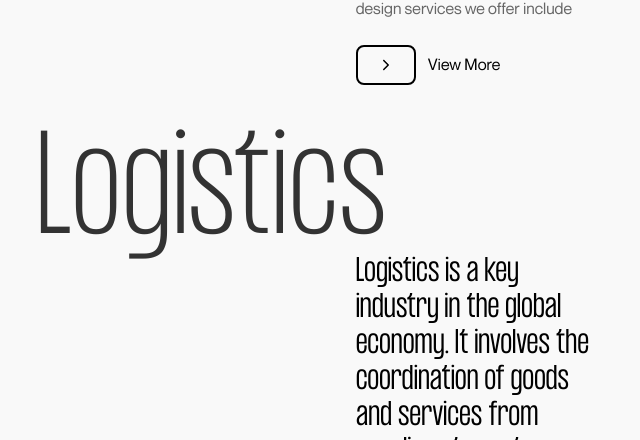
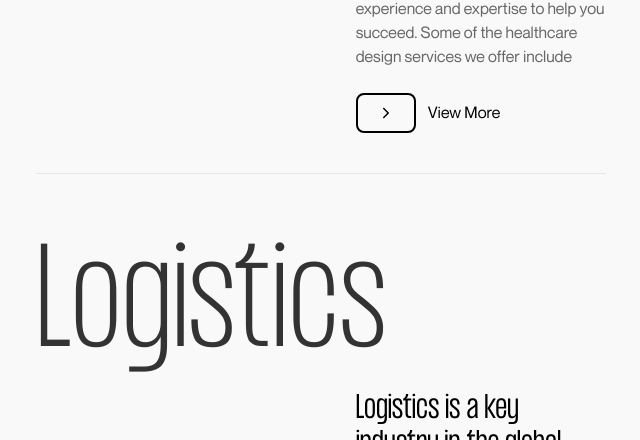
Before and after one commit to mustafanodesole/gapsystudio, a React (Vite) app: page /industries in a window 1280 px wide. Shown: the part 1580-2020 px from the top of the page, without its empty margins (319-959 px from the left). Built offline with nearby package versions, Linux system fonts and the light colour scheme.

Commit message:
industry page almost completed

```diff
--- a/src/components/Industries.jsx
+++ b/src/components/Industries.jsx
@@ -84,10 +84,41 @@ const experiences = [
 
   {
     imageUrl: '/images/webflow-services.png',
-    heading: "Education",
+    heading: "Webflow",
     subHeading: 'Gapsy spcialized in the Education Design Industry, providing innovative solutions for educational institutions',
     description: 'With over 10 years of hands-on experience, our team has a deep understanding of what works best in the education sector. We offer services that range from curriculum design to course development and implementation. Our services are tailored to the specific needs of each client, helping them create an environment that fosters engagement and learning.',
 
+  },
+
+  {
+    imageUrl: '/images/webflow-services.png',
+    heading: "DeFi",
+    subHeading: 'Revolutionizing Financec: Expert DeFi Design and Developement Services',
+    description: 'Gapsy Studio excels in providing cutting-edge DeFi design services, blending innovative technology with intuitive user interfaces to deliver seamless and secure decentralized finance solutions. Our expertise in DeFi ensures user-friendly, engaging designs that enhance user trust and interaction in the dynamic world of digital finance.',
+    points : [
+      'Branding and Indetity Developement for DeFi Platforms' , 'User Interface Design for DeFi Applications:' , 'Infographic Design for DeFi Concepts:', 'Marketing Materials for DeFi Services:', 'Token Design and Branding:',
+    ]
+  },
+
+  {
+    imageUrl: '/images/webflow-services.png',
+    heading: "Web 3 Design",
+    subHeading: 'Crafting decentralized digital experiences that are seamless, user-focused, and future-ready.',
+    description: 'We have collaborated with some of the leading innovators in the Web3 space and understand the unique challenges that come with designing for decentralized platforms. From building intuitive blockchain-based applications to crafting immersive metaverse experiences, we have the expertise and experience to help you thrive. Some of the Web3 design services we offer include:',
+    points : [
+      'DeFi Platform Design' , 'NFT Marketplace Design' , 'Metaverse Experience Design', 'Blockchain App UI/UX', 'DAO Dashboard Design',
+    ]
+  },
+
+
+  {
+    imageUrl: '/images/webflow-services.png',
+    heading: "Crypto Web Design",
+    subHeading: 'Gapsy Design has a long history of providing top-notch design services to the cryptocurrency industry.',
+    description: 'We have partnered with some of the biggest names in the cryptocurrency space and have a deep understanding of the unique challenges that come with designing for blockchain-based platforms. From building secure crypto wallets to developing intuitive DeFi interfaces, we have the experience and expertise to help you thrive. Some of the cryptocurrency design services we offer include:',
+    points : [
+      'DeFi Platform Design' , 'Crypto Wallet Design' , 'NFT Marketplace Design', 'Blockchain App UI/UX', 'Exchange Platform Design',
+    ]
   },
 
 
@@ -120,7 +151,8 @@ const Industries = () => {
         <div className="md:w-2/3 lg:px-32 mx-auto space-y-10">
 
           {experiences.map((experience) => <>
-            <Experience heading={experience.heading} videoUrl={experience.videoUrl} subHeading={experience.subHeading} description={experience.description} imageUrl={experience.imageUrl}/>
+            <Experience heading={experience.heading} videoUrl={experience.videoUrl} subHeading={experience.subHeading} description={experience.description} imageUrl={experience.imageUrl} points={experience.points}/>
+            <hr />
           </>)}
 
         </div>
@@ -129,29 +161,39 @@ const Industries = () => {
   )
 }
 
-const Experience = ({ heading, videoUrl, subHeading, description, imageUrl }) => {
+const Experience = ({ heading, videoUrl, subHeading, description, imageUrl, points }) => {
   return (
     <section>
-      <h2 className="text-9xl font-extralight font-pp-formula-condensed">{heading}</h2>
+      <h2 className="text-9xl font-extralight font-pp-formula-condensed py-6">{heading}</h2>
       <div className="flex flex-wrap lg:flex-nowrap items-center gap-5">
 
         {videoUrl && <video className="rounded-xl basis-1/3"  controls autoPlay loop width={500}>
           <source src={videoUrl} type="video/mp4" />
-        </video>}
+            </video>}
 
 
-          {imageUrl &&
-          <img src={imageUrl} className="rounded-xl w-1/2 h-[500px] object-cover  hover:rotate-12 duration-300" />
-          }
+          {imageUrl &&   <img src={imageUrl} className="rounded-xl w-1/2 h-[500px] object-cover  hover:rotate-12 duration-300" />}
+
+
+
 
         <div className="space-y-6">
           <p className="font-pp-formula-condensed text-3xl font-light text-black">{subHeading}</p>
           <p className="font-neue-montreal">{description}</p>
+
+          {points &&
+          <ul>
+            {points.map((point) => <>  <li className="flex"> <img src="/icons/list-icon.svg"/> <p>{point}</p> </li>  </>)}
+           </ul>
+          }
+
           <span className="flex flex-nowrap items-center gap-3">
 
-          <button className="animate-btn"> <IoIosArrowForward /> </button>
-          <p className="text-black font-neue-montreal">View More</p>
+              <button className="animate-btn"> <IoIosArrowForward /> </button>
+              <p className="text-black font-neue-montreal">View More</p>
           </span>
+
+
         </div>
       </div>
     </section>
```
Also changed, not shown: public/icons/list-icon.svg (added).
